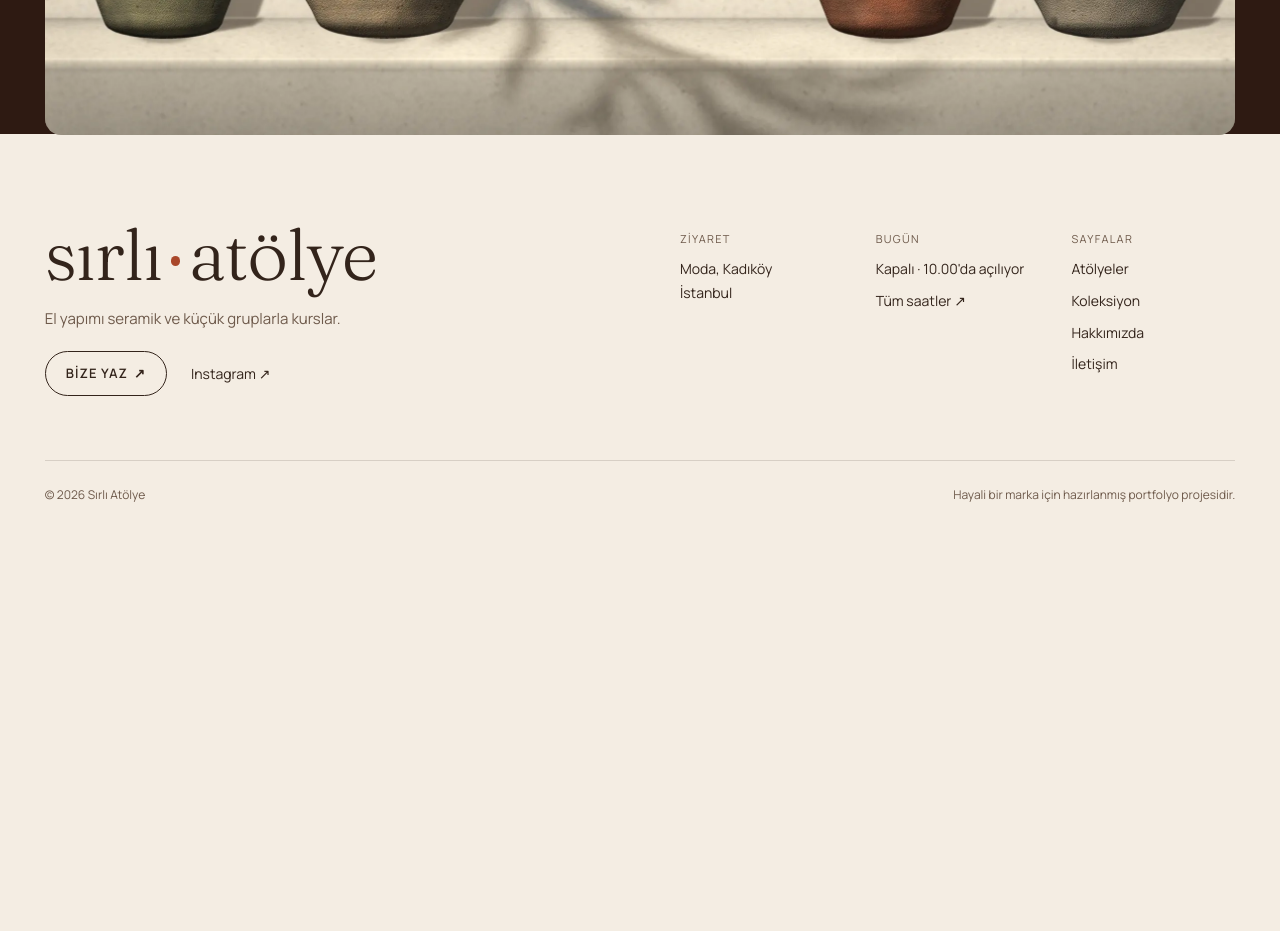
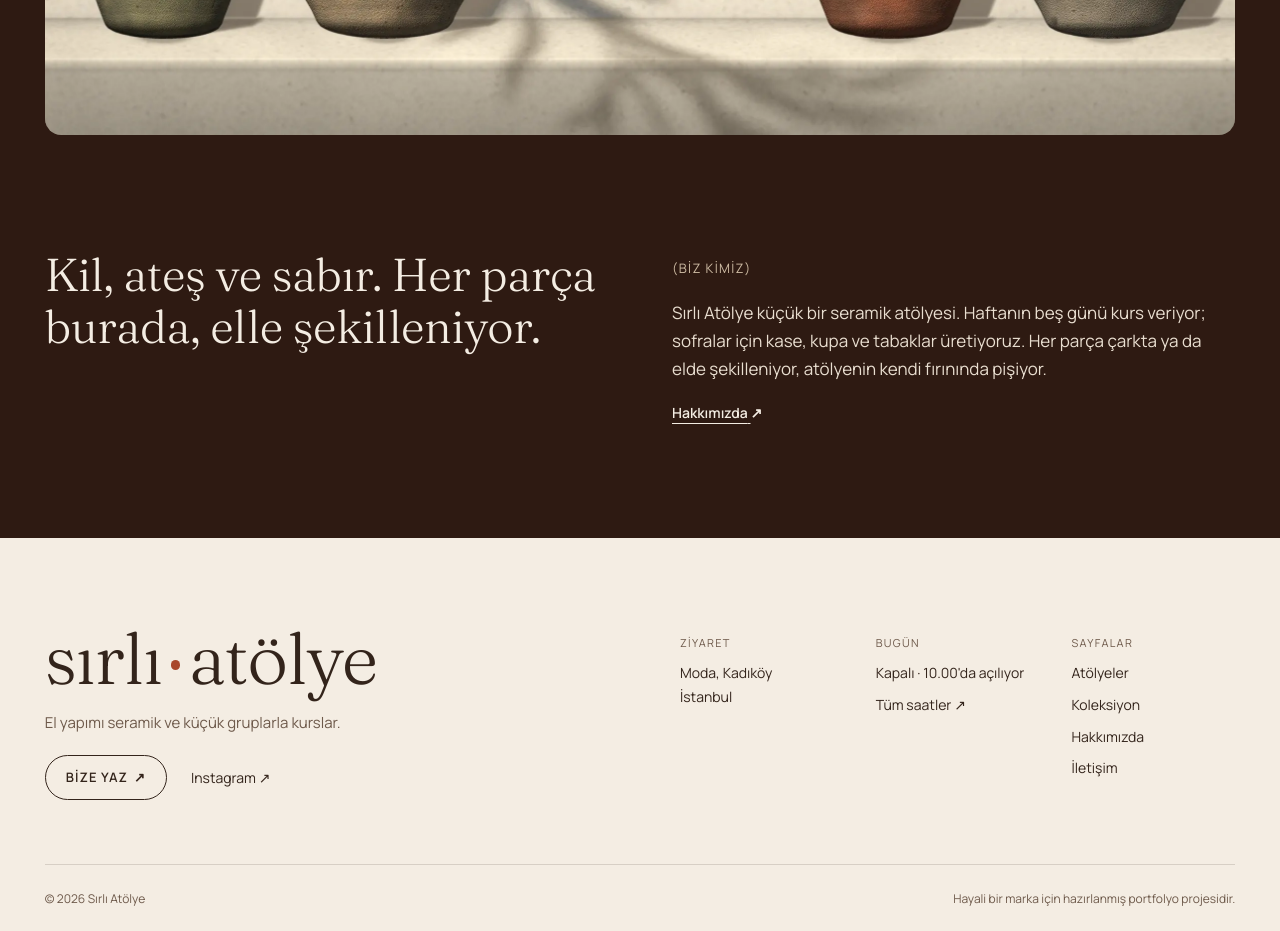
Before and after one commit to sevvalsaygat/mysterious-workshop, a Next.js app: page / in a window 1280 px wide. Shown: the part 820-1751 px from the top of the page. Before the commit the page ends 1357 px from the top, so only its background shows below. Built offline with nearby package versions, Linux system fonts and the light colour scheme.

Commit message:
feat: add home intro section

```diff
--- a/app/globals.css
+++ b/app/globals.css
@@ -12,6 +12,7 @@
   --color-earth: #33241b; /* dark earth: text on light backgrounds */
   --color-muted: #6e5a4b; /* muted text on light background */
   --color-muted-light: #cdbba3; /* muted text on dark background */
+  --color-cream-dim: #e9ded0; /* long text on dark background */
 
   /* Layout: page width, side gutter and the main breakpoint of the design */
   --container-page: 90rem; /* 1440px → max-w-page */
--- a/app/page.tsx
+++ b/app/page.tsx
@@ -1,7 +1,12 @@
 import { Home } from "@app/containers";
 
 const HomePage: React.FC = () => {
-  return <Home.Hero />;
+  return (
+    <>
+      <Home.Hero />
+      <Home.Intro />
+    </>
+  );
 };
 
 export default HomePage;
--- /dev/null
+++ b/containers/Home/Intro/index.tsx
@@ -0,0 +1,38 @@
+import Link from "next/link";
+
+const Intro: React.FC = () => {
+  return (
+    <section className="bg-espresso text-cream">
+      <div className="mx-auto grid max-w-page grid-cols-[repeat(auto-fit,minmax(min(100%,420px),1fr))] items-start gap-x-16 gap-y-8 px-gutter py-[clamp(72px,9vw,128px)]">
+        <h2 className="font-serif text-[clamp(32px,3.6vw,52px)] leading-[1.12] font-light tracking-[-0.01em]">
+          Kil, ateş ve sabır. Her parça burada, elle şekilleniyor.
+        </h2>
+
+        <div className="flex flex-col gap-5 pt-2.5">
+          <span className="text-[13px] tracking-widest text-muted-light uppercase">
+            (Biz kimiz)
+          </span>
+          <p className="text-[17px] leading-[1.65] text-cream-dim">
+            Sırlı Atölye küçük bir seramik atölyesi. Haftanın beş günü kurs
+            veriyor; sofralar için kase, kupa ve tabaklar üretiyoruz. Her parça
+            çarkta ya da elde şekilleniyor, atölyenin kendi fırınında pişiyor.
+          </p>
+          <Link
+            href="/about"
+            className="group self-start text-sm font-semibold underline underline-offset-[5px]"
+          >
+            Hakkımızda{" "}
+            <span
+              aria-hidden="true"
+              className="inline-block transition-transform duration-250 group-hover:translate-x-0.5 group-hover:-translate-y-0.5"
+            >
+              ↗
+            </span>
+          </Link>
+        </div>
+      </div>
+    </section>
+  );
+};
+
+export default Intro;
--- a/containers/Home/index.ts
+++ b/containers/Home/index.ts
@@ -1,5 +1,6 @@
 import Hero from "./Hero";
+import Intro from "./Intro";
 
-const Home = { Hero };
+const Home = { Hero, Intro };
 
 export default Home;
```
